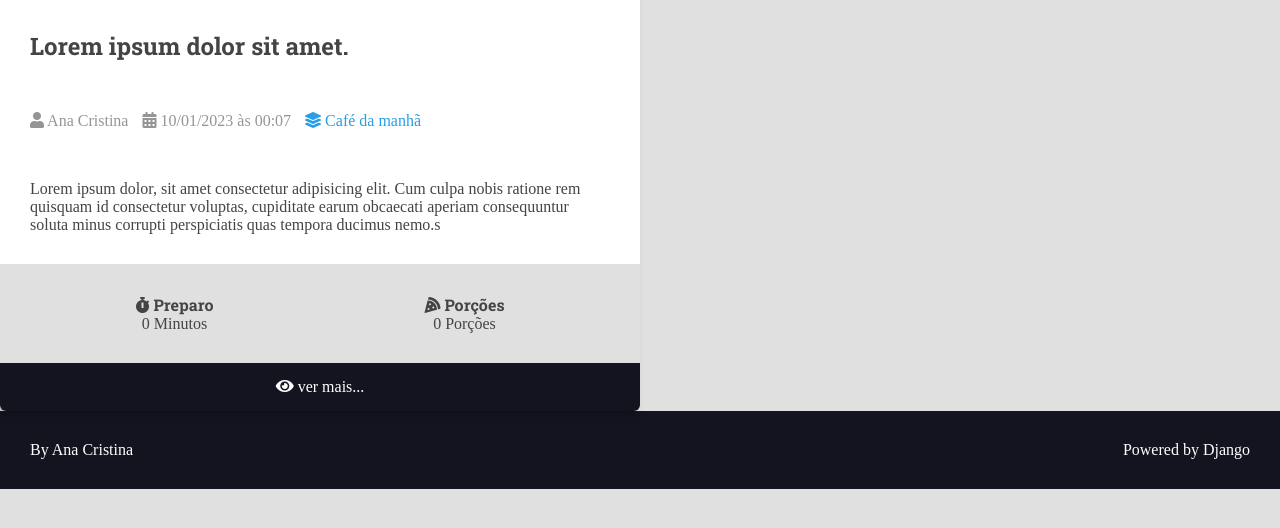
After one commit to Cristina-sil/receitas, a Django app: page / in a window 1280 px wide. The commit adds this page. Shown: the part 250-778 px from the top of the page. Run offline with Django 4.2, Linux system fonts and the light colour scheme; some libraries are stand-ins or nearby versions; some web fonts are replaced.

Commit message:
Atualização do footer

```diff
--- a/recipes/templates/recipes/pages/home.html
+++ b/recipes/templates/recipes/pages/home.html
@@ -8,11 +8,6 @@
     <main class="main-content-container">
         <div class="main-content main-content-list container">
             {% include 'recipes/partials/recipe.html' %}
-            {% include 'recipes/partials/recipe.html' %}
-            {% include 'recipes/partials/recipe.html' %}
-            {% include 'recipes/partials/recipe.html' %}
-            {% include 'recipes/partials/recipe.html' %}
-            {% include 'recipes/partials/recipe.html' %}
         </div>
     </main>
 
--- /dev/null
+++ b/recipes/templates/recipes/partials/footer.html
@@ -0,0 +1,9 @@
+<footer class="main-footer">
+    <div class="developer">
+      <a href="https://github.com/Cristina-sil" target="_blank" rel="noreferrer noopener">By Ana Cristina</a>
+    </div>
+
+    <div class="powered">
+      <a href="https://www.djangoproject.com/" target="_blank" rel="noreferrer noopener">Powered by Django</a>
+    </div>
+  </footer>
```
